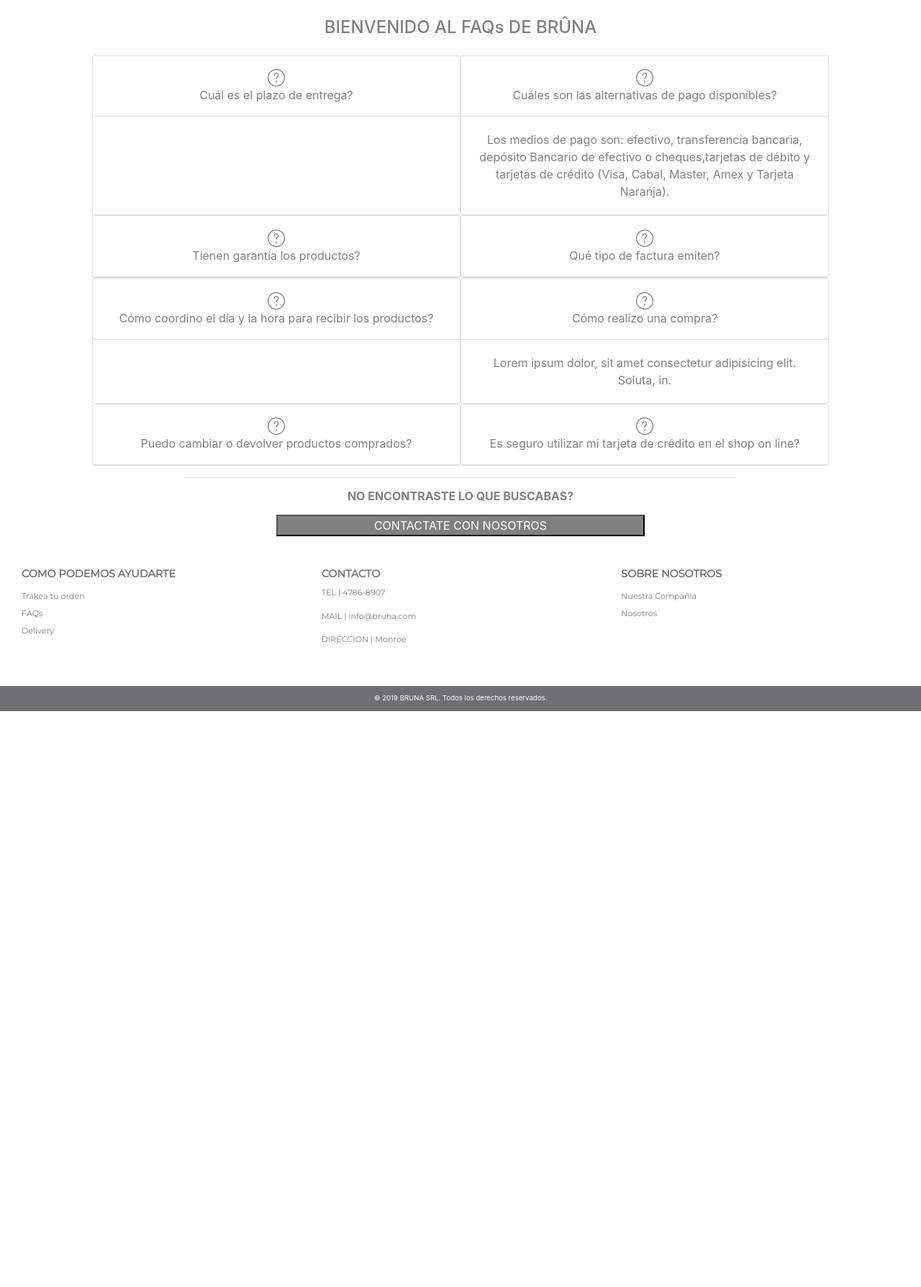
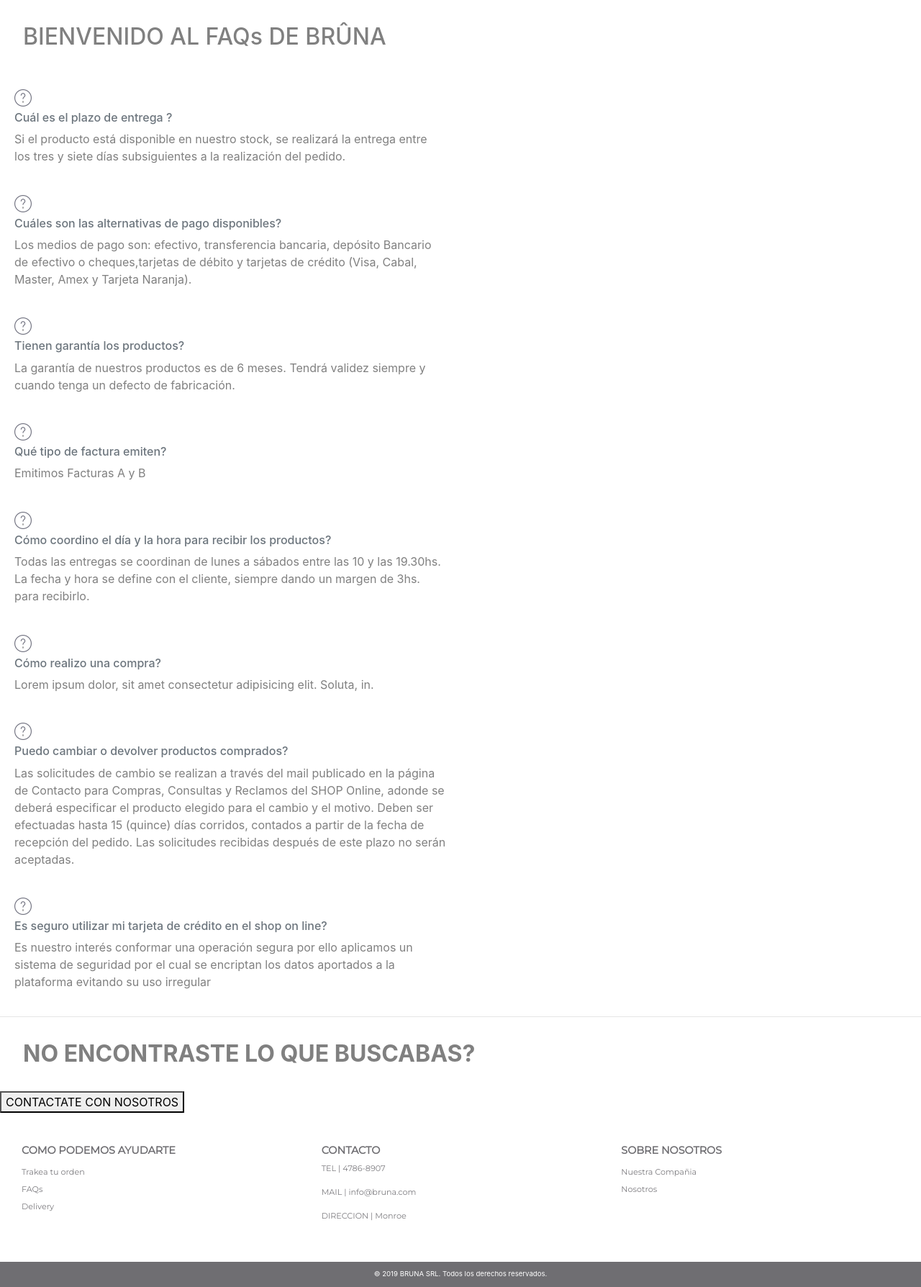
Before and after one commit to mirubarcala/bruna, a PHP site: page /faqs.php in a window 1280 px wide. Shown: the part 121-1909 px from the top of the page at 72% size. Before the commit the page ends 1109 px from the top, so only its background shows below. Run offline with PHP 8.4, Linux system fonts and the light colour scheme.

Commit message:
Cambios en faqs

```diff
--- a/css/master-g.css
+++ b/css/master-g.css
@@ -64,23 +64,23 @@
 /* FAQs */
 
 .principal-g {
-    text-align: center;
+
     color: grey;
 
 
 }
-.container-g {
+/*.container-g {
     max-width: 1400px;
     display: flex;
     justify-content: space-around;
 
 
-    }
+    }*/
 .titulo-faqs {
-    font-size: 1.5em;
+    font-size: 2em;
     margin: 1em;
 }
-.seccion1 {
+/*.seccion1 {
   width: 80%;
       }
 
@@ -111,19 +111,19 @@
 }
 .lineh-g {
     width: 60%;
-}
+}*/
 
 .endfaqs {
-    font-size: 1em;
+    font-size: 2em;
     font-weight: bold;
     margin: 1em;
 }
-.button-g {
+/*.button-g {
     font-size: 1em;
     width: 40%;
     color: white;
     background-color: grey;
-}
+}*/
 
   /*Footer*/
 
--- a/faqs.php
+++ b/faqs.php
@@ -54,29 +54,76 @@
 
 <h1 class="titulo-faqs">BIENVENIDO AL FAQs DE BRÛNA</h1>
 
-            <div class="accordion container-g" id="accordionExample">
+    <div class="card-body col-xs-12 col-md-6 col-lg-6 ">
+      <h5 class="card-title"><img src="img/question.png" alt=""></h5>
+      <h6 class="card-subtitle mb-2 text-muted"> Cuál es el plazo de entrega ?</h6>
+      <p class="card-text">Si el producto está disponible en nuestro stock, se realizará la entrega entre los tres y siete días subsiguientes a la realización del pedido.</p>
+    </div>
+
+    <div class="card-body col-xs-12 col-md-6 col-lg-6">
+      <h5 class="card-title"><img src="img/question.png" alt=""></h5>
+      <h6 class="card-subtitle mb-2 text-muted"> Cuáles son las alternativas de pago disponibles?</h6>
+      <p class="card-text">Los medios de pago son: efectivo, transferencia bancaria, depósito Bancario de efectivo o cheques,tarjetas de débito y tarjetas de crédito (Visa, Cabal, Master, Amex y Tarjeta Naranja).</p>
+    </div>
+
+    <div class="card-body col-xs-12 col-md-6 col-lg-6">
+      <h5 class="card-title"><img src="img/question.png" alt=""></h5>
+      <h6 class="card-subtitle mb-2 text-muted"> Tienen garantía los productos?</h6>
+      <p class="card-text">La garantía de nuestros productos es de 6 meses. Tendrá validez siempre y cuando tenga un defecto de fabricación.</p>
+    </div>
+
+    <div class="card-body col-xs-12 col-md-6 col-lg-6">
+      <h5 class="card-title"><img src="img/question.png" alt=""></h5>
+      <h6 class="card-subtitle mb-2 text-muted"> Qué tipo de factura emiten?</h6>
+      <p class="card-text">Emitimos Facturas A y B</p>
+    </div>
+
+    <div class="card-body col-xs-12 col-md-6 col-lg-6">
+      <h5 class="card-title"><img src="img/question.png" alt=""></h5>
+      <h6 class="card-subtitle mb-2 text-muted"> Cómo coordino el día y la hora para recibir los productos?</h6>
+      <p class="card-text">Todas las entregas se coordinan de lunes a sábados entre las 10 y las 19.30hs. La fecha y hora se define con el cliente, siempre dando un margen de 3hs. para recibirlo.</p>
+    </div>
+
+    <div class="card-body col-xs-12 col-md-6 col-lg-6">
+      <h5 class="card-title"><img src="img/question.png" alt=""></h5>
+      <h6 class="card-subtitle mb-2 text-muted">  Cómo realizo una compra?</h6>
+      <p class="card-text">Lorem ipsum dolor, sit amet consectetur adipisicing elit. Soluta, in.</p>
+    </div>
+
+    <div class="card-body col-xs-12 col-md-6 col-lg-6">
+      <h5 class="card-title"><img src="img/question.png" alt=""></h5>
+      <h6 class="card-subtitle mb-2 text-muted">  Puedo cambiar o devolver productos comprados?</h6>
+      <p class="card-text">Las solicitudes de cambio se realizan a través del mail publicado en la página de Contacto para Compras, Consultas y Reclamos del SHOP Online, adonde se deberá especificar el producto elegido para el cambio y el motivo. Deben ser efectuadas hasta 15 (quince) días corridos, contados a partir de la fecha de recepción del pedido. Las solicitudes recibidas después de este plazo no serán aceptadas.</p>
+    </div>
+
+    <div class="card-body col-xs-12 col-md-6 col-lg-6">
+      <h5 class="card-title"><img src="img/question.png" alt=""></h5>
+      <h6 class="card-subtitle mb-2 text-muted question">Es seguro utilizar mi tarjeta de crédito en el shop on line?</h6>
+      <p class="card-text answer">Es nuestro interés conformar una operación segura por ello aplicamos un sistema de seguridad por el cual se encriptan los datos aportados a la plataforma evitando su uso irregular</p>
+    </div>
+
+
+<!-- <div class="accordion container-g" id="accordionExample">
     <div class="seccion1 row">
-                    <div class="card article ask col-xs-12 col-md-6 col-lg-6" >
+        <div class="article ask col-xs-12 col-md-6 col-lg-6" >
           <div class="card-header" id="headingOne">
-                        <h2 class="mb-0">
+            <h2 class="ask">
               <button class="btn btn-link" type="button" data-toggle="collapse" data-target="#collapseOne" aria-expanded="true" aria-controls="collapseOne">
-                            <img src="img/question.png"> <br>
-                            Cuál es el plazo de entrega?
+                Cuál es el plazo de entrega ?
               </button>
             </h2>
           </div>
 
           <div id="collapseOne" class="collapse" aria-labelledby="headingOne" data-parent="#accordionExample">
-                        <div class="card-body">
+            <div class="answer">
                     Si el producto está disponible en nuestro stock, se realizará la entrega entre los tres y siete días subsiguientes a la realización del pedido.
             </div>
           </div>
         </div>
-                    <div class="card article ask col-xs-12 col-md-6 col-lg-6">
+        <div class="card article ask art-g col-xs-12 col-md-6 col-lg-6">
           <div class="card-header" id="headingTwo">
-                        <h2 class="mb-0">
+            <h2 class="ask">
               <button class="btn btn-link collapsed" type="button" data-toggle="collapse" data-target="#collapseTwo" aria-expanded="false" aria-controls="collapseTwo">
-                            <img src="img/question.png"> <br>
                   Cuáles son las alternativas de pago disponibles?
               </button>
             </h2>
@@ -91,7 +138,6 @@
           <div class="card-header" id="headingThree">
             <h2 class="mb-0">
               <button class="btn btn-link collapsed" type="button" data-toggle="collapse" data-target="#collapseThree" aria-expanded="false" aria-controls="collapseThree">
-                            <img src="img/question.png"> <br>
                 Tienen garantía los productos?
               </button>
             </h2>
@@ -107,7 +153,6 @@
                 <div class="card-header" id="headingFour">
                   <h2 class="mb-0">
                     <button class="btn btn-link collapsed" type="button" data-toggle="collapse" data-target="#collapseFour" aria-expanded="false" aria-controls="collapseFour">
-                                  <img src="img/question.png"> <br>
                       Qué tipo de factura emiten?
                     </button>
                   </h2>
@@ -123,7 +168,6 @@
                     <div class="card-header" id="headingFive">
                       <h2 class="mb-0">
                         <button class="btn btn-link collapsed" type="button" data-toggle="collapse" data-target="#collapseFive" aria-expanded="false" aria-controls="collapseFive">
-                                      <img src="img/question.png"> <br>
                           Cómo coordino el día y la hora para recibir los productos?
                         </button>
                       </h2>
@@ -138,8 +182,6 @@
                         <div class="card-header" id="headingSix">
                           <h2 class="mb-0">
                             <button class="btn btn-link collapsed" type="button" data-toggle="collapse" data-target="#collapseSix" aria-expanded="false" aria-controls="collapseSix">
-                                        <img src="img/question.png">
-                                        <br>
                                Cómo realizo una compra?
                             </button>
                           </h2>
@@ -154,7 +196,6 @@
                             <div class="card-header" id="headingSeven">
                               <h2 class="mb-0">
                                 <button class="btn btn-link collapsed" type="button" data-toggle="collapse" data-target="#collapseSeven" aria-expanded="false" aria-controls="collapseSeven">
-                                              <img src="img/question.png"> <br>
                                   Puedo cambiar o devolver productos comprados?
                                 </button>
                               </h2>
@@ -169,7 +210,6 @@
                             <div class="card-header" id="headingEigth">
                                   <h2 class="mb-0">
                                     <button class="btn btn-link collapsed" type="button" data-toggle="collapse" data-target="#collapseEigth" aria-expanded="false" aria-controls="collapseEigth">
-                                                <img src="img/question.png"> <br>
                                       Es seguro utilizar mi tarjeta de crédito en el shop on line?
                                     </button>
                                   </h2>
@@ -181,8 +221,7 @@
                                 </div>
               </div>
       </div>
-                </div>
-
+    </div> -->
                 <div class="pie">
                   <hr class="lineh-g" style="color: grey;" />
 
--- /dev/null
+++ b/logout.php
@@ -0,0 +1,6 @@
+<?php
+session_start();
+session_destroy();
+setcookie("password","",time()-1);
+header("location: login.php");
+?>
```
Lines whose indentation alone changed are shown as unchanged.
